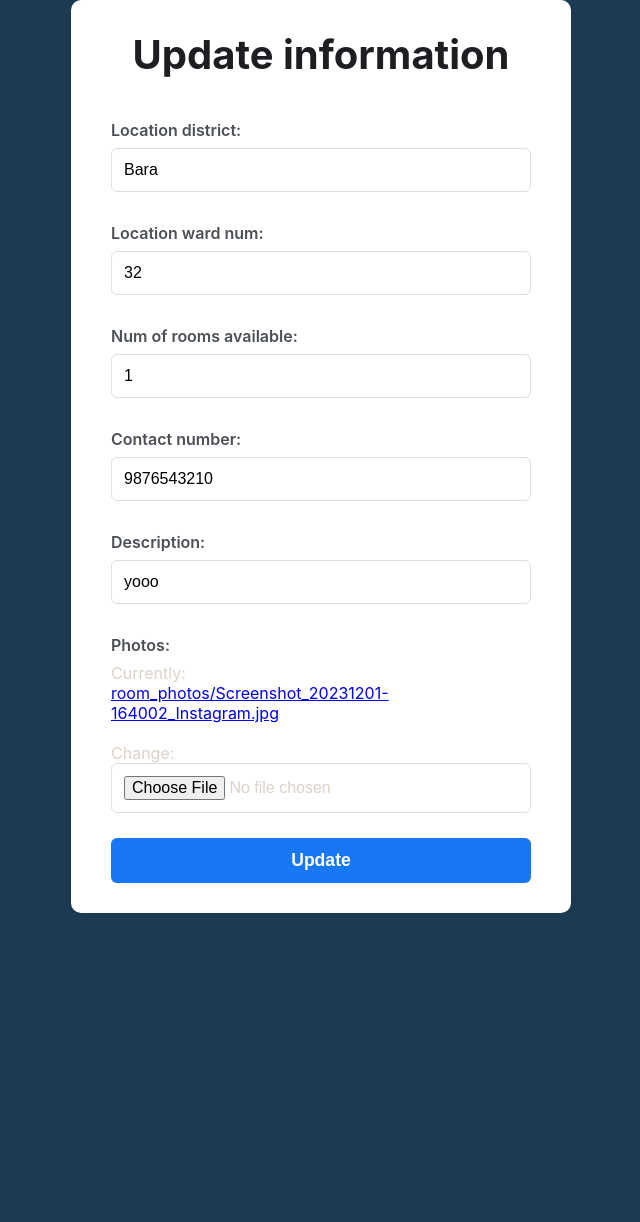
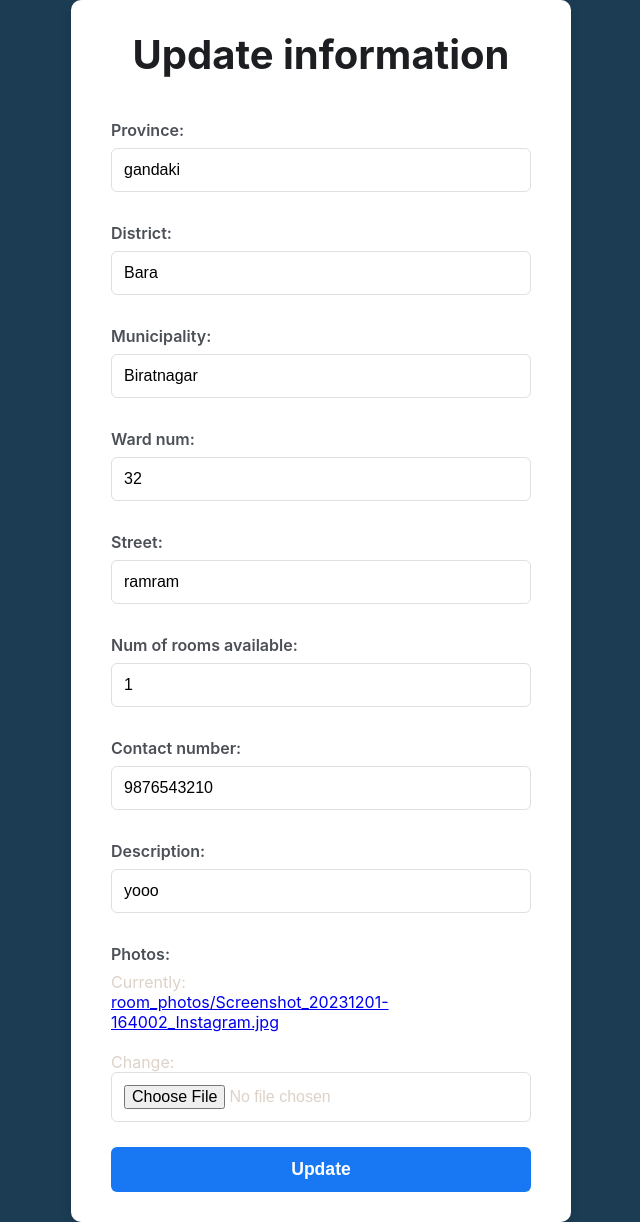
Before and after one commit to RabiLamichhane-Hub/basobasnepal, a Django app: page /basobasnepal/edit/7/ in a window 1280 px wide. Shown: the whole page, without its empty margins (319-959 px from the left). Before the commit the page ends 913 px from the top, so only its background shows below. Run offline with Django 5.2, Linux system fonts and the light colour scheme; a user stored in the database is signed in; data comes from the database, SQL or seed files in the repository.

Commit message:
provinces added in form still to add the dropdown

```diff
--- a/basobasnepal/basobasnepalapp/forms.py
+++ b/basobasnepal/basobasnepalapp/forms.py
@@ -4,4 +4,4 @@ from . models import Room
 class RoomForm(forms.ModelForm):
     class Meta:
         model = Room
-        fields = 'location_district', 'location_district', 'location_ward_num', 'num_of_rooms_available', 'contact_number', 'description', 'photos'
+        fields = 'province', 'district','municipality', 'ward_num','street', 'num_of_rooms_available', 'contact_number', 'description', 'photos'
--- a/basobasnepal/basobasnepalapp/models.py
+++ b/basobasnepal/basobasnepalapp/models.py
@@ -4,9 +4,11 @@ from django.contrib.auth.models import User
 # Create your models here.
 class Room(models.Model):
     owner = models.ForeignKey(User, on_delete=models.CASCADE)
-    location_district = models.CharField(max_length=15, null=False)
-    location_municipality = models.CharField(max_length=20, null=False)
-    location_ward_num = models.IntegerField()
+    province = models.CharField(max_length=15, default='gandaki')
+    district = models.CharField(max_length=15, null=False)
+    municipality = models.CharField(max_length=20, null=False)
+    ward_num = models.IntegerField()
+    street = models.CharField(max_length=50, null=False, default='ramram')
     num_of_rooms_available = models.IntegerField()
     contact_number = models.IntegerField()
     description = models.CharField(max_length=200)
@@ -14,4 +16,4 @@ class Room(models.Model):
     photos = models.ImageField(upload_to='room_photos/')
 
     def __str__(self):
-        return (self.location_municipality)
+        return (self.municipality)
--- a/basobasnepal/basobasnepalapp/views.py
+++ b/basobasnepal/basobasnepalapp/views.py
@@ -13,7 +13,7 @@ def startup(request):
 
 def home(request):
     rooms = Room.objects.all()  # Shows latest rooms first
-    districts = Room.objects.values_list('location_district', flat=True).distinct()
+    districts = Room.objects.values_list('district', flat=True).distinct()
     return render(request, 'home.html', {
         'rooms': rooms,
         'districts': districts,
@@ -24,7 +24,7 @@ def filter_rooms(request):
     district = request.GET.get('district', None)
 
     if district:
-        rooms = Room.objects.filter(location_district=district)
+        rooms = Room.objects.filter(district=district)
     else:
         rooms = Room.objects.all()
 
@@ -32,9 +32,9 @@ def filter_rooms(request):
     for room in rooms:
         rooms_data.append({
             'pk': room.pk,
-            'location_municipality': room.location_municipality,
-            'location_ward_num': room.location_ward_num,
-            'location_district': room.location_district,
+            'location_municipality': room.municipality,
+            'location_ward_num': room.ward_num,
+            'location_district': room.district,
             'num_of_rooms_available': room.num_of_rooms_available,
             'photo_url': room.photos.url if room.photos else '',
             'is_owner': request.user == room.owner,
--- a/basobasnepal/templates/description.html
+++ b/basobasnepal/templates/description.html
@@ -33,10 +33,10 @@
 
             <!-- Column 2: Information -->
             <div class="info-pane">
-                <h1 class="listing-title">Room in {{ rooms.location_municipality }}</h1>
+                <h1 class="listing-title">Room in {{ rooms.municipality }}</h1>
 
                 <div class="key-details">
-                    <p><strong>Address:</strong> {{ rooms.location_municipality }}-{{ rooms.location_ward_num }}, {{ rooms.location_district }}</p>
+                    <p><strong>Address:</strong> {{ rooms.municipality }}-{{ rooms.ward_num }}, {{ rooms.district }}</p>
                     <p><strong>Rooms Available:</strong> {{ rooms.num_of_rooms_available }}</p>
                 </div>
 
```
Also changed, not shown: basobasnepal/templates/home.html (+6 -6 lines), basobasnepal/basobasnepalapp/migrations/0010_rename_location_district_room_district_and_more.py (added), basobasnepal/db.sqlite3.
